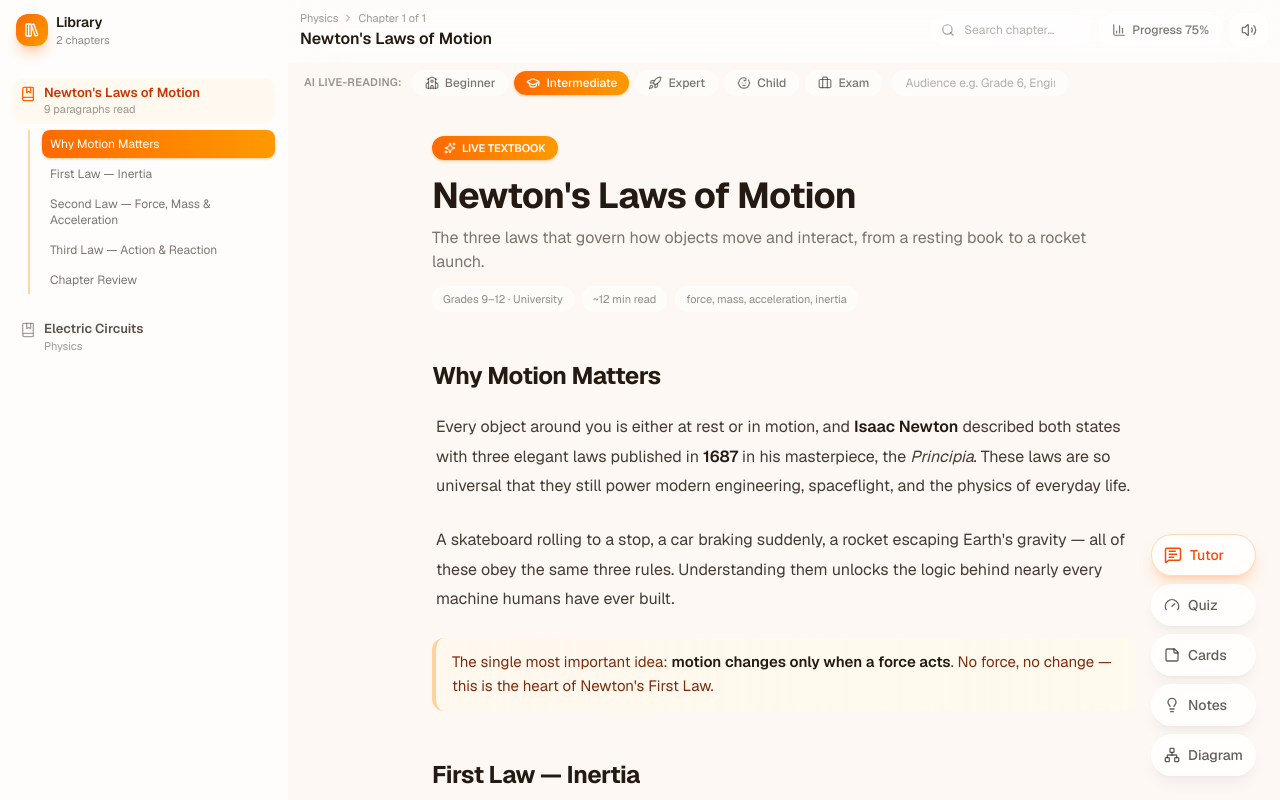
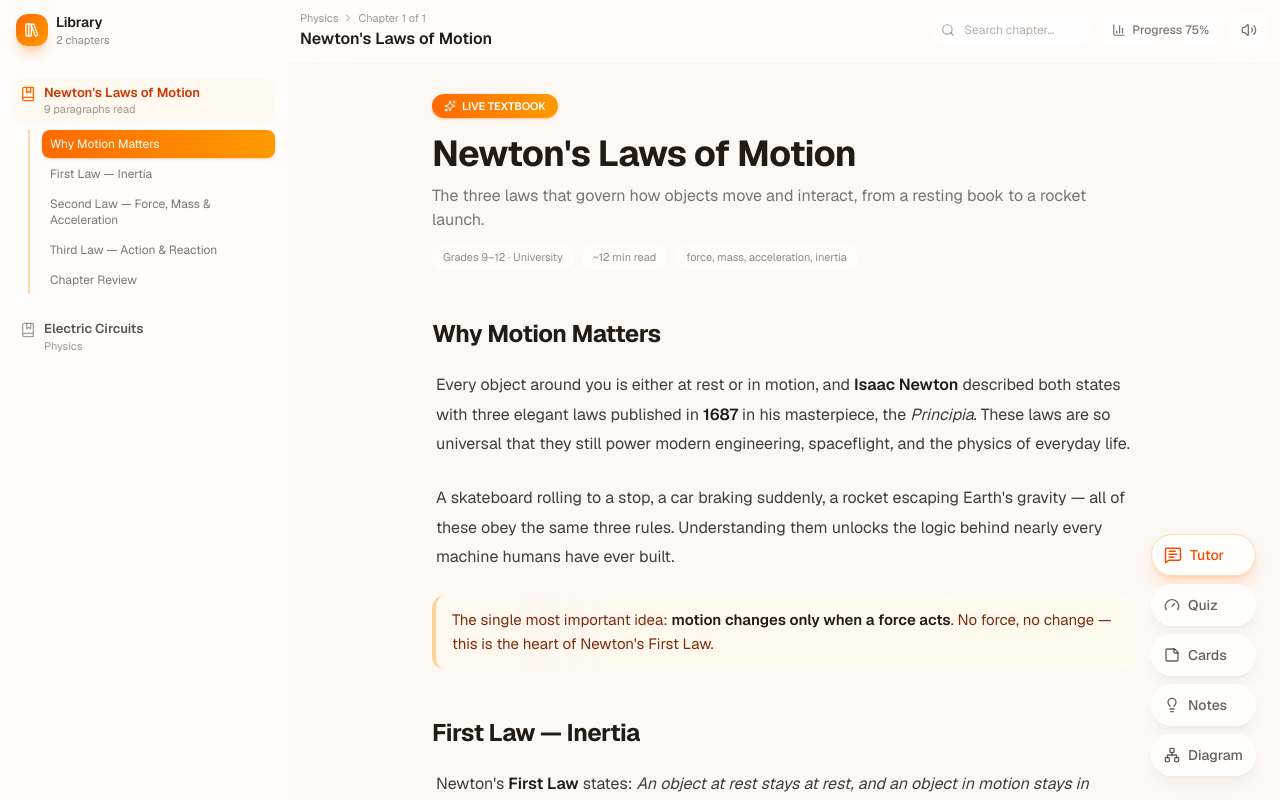
Before and after one commit to k88900213-hub/stbb-live, a Next.js app: page /read/physics-newtons-laws in a window 1280 px wide. Built offline with nearby package versions, Linux system fonts and the light colour scheme.

Commit message:
Remove Beginner/Intermediate/Expert/Child/Exam mode tags from reader

```diff
--- a/src/app/page.tsx
+++ b/src/app/page.tsx
@@ -85,7 +85,7 @@ export default function Home() {
           </h2>
           <FeatureCarousel
             items={[
-              { icon: <BrainCircuit className="h-5 w-5" />, title: "Live Reading Engine", desc: "Explain any paragraph as a Beginner, Expert, Grade 6 student, or for an exam — without changing the textbook." },
+              { icon: <BrainCircuit className="h-5 w-5" />, title: "Live Reading Engine", desc: "Explain any paragraph in plain, easy-to-understand language — without changing the textbook." },
               { icon: <MessageSquareText className="h-5 w-5" />, title: "Ask Anything", desc: "Select any text and ask: what does this mean, in Urdu, with an example, or like I'm 10." },
               { icon: <FlaskConical className="h-5 w-5" />, title: "AI Simulations", desc: "Build circuits, run force experiments, and visualize physics — right inside the chapter." },
               { icon: <NotebookPen className="h-5 w-5" />, title: "One-click Notes", desc: "Smart notes, cheat sheets, mind maps, key points and flashcards generated from any section." },
--- a/src/components/reader/BlockView.tsx
+++ b/src/components/reader/BlockView.tsx
@@ -49,11 +49,11 @@ interface BlockViewProps {
   chapterSlug: string;
   chapterTitle: string;
   sectionTitle: string;
-  mode: ExplainMode;
+  mode?: ExplainMode;
   audience?: string;
 }
 
-export function BlockView({ block, chapterSlug, chapterTitle, sectionTitle, mode, audience }: BlockViewProps) {
+export function BlockView({ block, chapterSlug, chapterTitle, sectionTitle, mode = "intermediate", audience }: BlockViewProps) {
   const ref = useRef<HTMLDivElement | null>(null);
   const { recordView, recordAsk, recordNote } = useProgress();
   const { supported, speaking, speak, stop } = useSpeech();
--- a/src/components/reader/ExplainModeBar.tsx
+++ /dev/null
@@ -1,51 +0,0 @@
-"use client";
-
-import type { ExplainMode } from "@/lib/ai/types";
-import { cn } from "@/lib/utils/cn";
-import { Baby, Briefcase, GraduationCap, Rocket, School } from "lucide-react";
-
-const MODES: { mode: ExplainMode; label: string; icon: React.ReactNode }[] = [
-  { mode: "beginner", label: "Beginner", icon: <School className="h-3.5 w-3.5" /> },
-  { mode: "intermediate", label: "Intermediate", icon: <GraduationCap className="h-3.5 w-3.5" /> },
-  { mode: "expert", label: "Expert", icon: <Rocket className="h-3.5 w-3.5" /> },
-  { mode: "child", label: "Child", icon: <Baby className="h-3.5 w-3.5" /> },
-  { mode: "exam", label: "Exam", icon: <Briefcase className="h-3.5 w-3.5" /> },
-];
-
-interface ExplainModeBarProps {
-  mode: ExplainMode;
-  onModeChange: (m: ExplainMode) => void;
-  audience: string;
-  onAudienceChange: (a: string) => void;
-}
-
-export function ExplainModeBar({ mode, onModeChange, audience, onAudienceChange }: ExplainModeBarProps) {
-  return (
-    <div className="flex flex-wrap items-center gap-1.5 px-4 py-2">
-      <span className="mr-1 text-[11px] font-semibold uppercase tracking-wide text-foreground/45">
-        AI Live-Reading:
-      </span>
-      {MODES.map((m) => (
-        <button
-          key={m.mode}
-          onClick={() => onModeChange(m.mode)}
-          className={cn(
-            "inline-flex items-center gap-1.5 rounded-full px-3 py-1 text-xs font-medium transition",
-            mode === m.mode
-              ? "bg-gradient-to-r from-orange-500 to-amber-500 text-white shadow shadow-orange-500/30"
-              : "border border-white/40 bg-white/50 text-foreground/60 hover:bg-white/80 dark:border-white/10 dark:bg-white/5 dark:hover:bg-white/10",
-          )}
-        >
-          {m.icon}
-          {m.label}
-        </button>
-      ))}
-      <input
-        value={audience}
-        onChange={(e) => onAudienceChange(e.target.value)}
-        placeholder="Audience e.g. Grade 6, Engineering…"
-        className="ml-1 w-44 rounded-full border border-white/50 bg-white/60 px-3 py-1 text-xs text-foreground outline-none placeholder:text-foreground/35 focus:border-orange-400 dark:border-white/10 dark:bg-white/5"
-      />
-    </div>
-  );
-}
--- a/src/components/reader/ReaderShell.tsx
+++ b/src/components/reader/ReaderShell.tsx
@@ -3,12 +3,11 @@
 import { useCallback, useEffect, useMemo, useRef, useState } from "react";
 import type { Chapter, Section } from "@/lib/content/types";
 import { getChapterIndex } from "@/lib/content/catalog";
-import type { ExplainMode, LanguageCode } from "@/lib/ai/types";
+import type { LanguageCode } from "@/lib/ai/types";
 import { useProgress } from "@/store/progress";
 import { cn } from "@/lib/utils/cn";
 import { BlockView } from "./BlockView";
 import { ChapterNav } from "./ChapterNav";
-import { ExplainModeBar } from "./ExplainModeBar";
 import { TutorPanel } from "@/components/tutor/TutorPanel";
 import { NotesPanel } from "@/components/tools/NotesPanel";
 import { QuizPanel } from "@/components/tools/QuizPanel";
@@ -45,8 +44,6 @@ interface ReaderShellProps {
 export function ReaderShell({ chapter, navChapters, chapterPosition, navLabel, isCustomChapter }: ReaderShellProps) {
   const [navOpen, setNavOpen] = useState(false);
   const [panel, setPanel] = useState<Panel>(null);
-  const [mode, setMode] = useState<ExplainMode>("intermediate");
-  const [audience, setAudience] = useState("");
   const [searchText, setSearchText] = useState("");
   const [activeSectionId, setActiveSectionId] = useState<string | null>(chapter.sections[0]?.id ?? null);
   const [selection, setSelection] = useState<string | null>(null);
@@ -330,8 +327,6 @@ export function ReaderShell({ chapter, navChapters, chapterPosition, navLabel, i
           </div>
         </header>
 
-        <ExplainModeBar mode={mode} onModeChange={setMode} audience={audience} onAudienceChange={setAudience} />
-
         {/* reading surface */}
         <main className="flex-1 overflow-y-auto" onMouseUp={handleMouseUp} ref={contentRef}>
           <div className="mx-auto max-w-3xl px-5 py-8 sm:px-8">
@@ -368,8 +363,6 @@ export function ReaderShell({ chapter, navChapters, chapterPosition, navLabel, i
                       chapterSlug={chapter.slug}
                       chapterTitle={chapter.title}
                       sectionTitle={sec.title}
-                      mode={mode}
-                      audience={audience || undefined}
                     />
                   </div>
                 ))}
```
